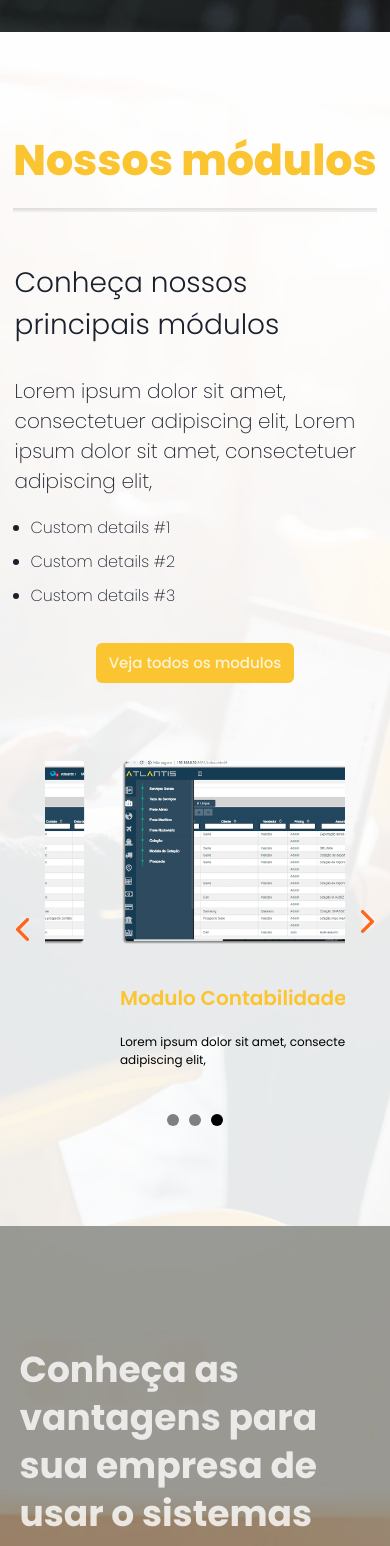
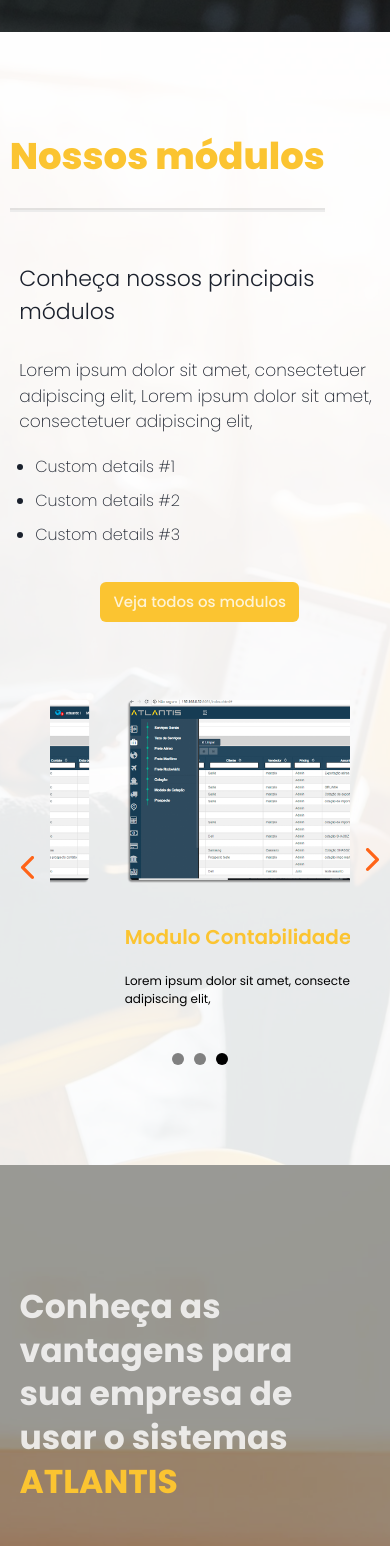
Before and after one commit to arturwatana/layout-mactek, a React (Vite) app: page / in a window 390 px wide. Shown: the part 880-2426 px from the top of the page. Built offline with nearby package versions, Linux system fonts and the light colour scheme.

Commit message:
feat: mobile layout

```diff
--- a/src/Components/MainComponent/index.tsx
+++ b/src/Components/MainComponent/index.tsx
@@ -129,14 +129,14 @@ export default function MainComponent() {
           <div style={{ backgroundColor: "rgb(255, 255, 255, 0.9)", width: "100%", minHeight: "60vh", height: "100%", position: "absolute", zIndex: 90 }} />
           <Image position={"absolute"} src={YoungWoman} w="100%" minH="60vh" h="100%" backgroundRepeat={"no-repeat"} objectFit={"cover"} objectPosition={"50% 42%"} />
           <Flex maxW="1260px" w="100%" justifyContent={"center"} alignItems={"center"} flexDirection={"column"}>
-            <Flex zIndex={900} alignItems={{ sm: "center", xl: "start" }} w={{ sm: "95%", xl: "100%" }} p="100px 0" flexDir={"column"}  >
+            <Flex zIndex={900} alignItems={"start"} w={{ sm: "95%", xl: "100%" }} p="100px 0" flexDir={"column"}  >
               <Flex w={{ sm: "100", xl: "80%" }} borderBottom={"2px solid #ececec"} h="80px">
-                <Heading color={"#fbc431"} fontWeight={800} borderBottom={"2px solid rgba(0,0,0,0.1)"} h="100%" fontSize={"42.7px"}>Nossos módulos</Heading>
+                <Heading color={"#fbc431"}  fontWeight={800} borderBottom={"2px solid rgba(0,0,0,0.1)"} h="100%" fontSize={{sm:"37px", lg:"42.7px"}}>Nossos módulos</Heading>
               </Flex>
               <Flex justifyContent={"center"} alignItems={{ sm: "center", xl: "start" }} flexDir={{ sm: "column", xl: "row" }} >
                 <Flex flexDir={"column"} gap={"20px"} mt="50px" w={{ sm: "95%", xl: "70%" }}>
-                  <Text fontWeight={300} fontSize={"28px"}>Conheça nossos principais módulos</Text>
-                  <Text fontWeight={200} fontSize={"20px"} mt="10px">Lorem ipsum dolor sit amet, consectetuer adipiscing elit, Lorem ipsum dolor sit amet, consectetuer adipiscing elit,</Text>
+                  <Text fontWeight={300} fontSize={{sm:"22px", lg:"28px"}}>Conheça nossos principais módulos</Text>
+                  <Text fontWeight={200} fontSize={{sm:"17px", lg:"20px"}} mt="10px">Lorem ipsum dolor sit amet, consectetuer adipiscing elit, Lorem ipsum dolor sit amet, consectetuer adipiscing elit,</Text>
                   <UnorderedList fontWeight={200} fontSize={"16px"} gap="10px" display={"flex"} flexDirection={"column"}>
                     <ListItem>Custom details #1</ListItem>
                     <ListItem>Custom details #2</ListItem>
@@ -159,7 +159,7 @@ export default function MainComponent() {
           <Image position={"absolute"} minH="70vh" h="100%" src={Background01} w="100%" backgroundRepeat={"no-repeat"} objectFit={"cover"} objectPosition={"40% 50%"} />
           <Flex maxW="1260px" w="100%" justifyContent={"center"} alignItems={"center"} flexDirection={"column"}>
             <Flex zIndex={900} w={{ sm: "90%", xl: "100%" }} justifyContent={"center"} flexDir={"column"} p={"120px 0"} gap={"60px"}>
-              <Heading color={"rgba(255,255,255,0.8)"} w={{ sm: "90%", lg: "60%" }} fontSize={"36px"}>Conheça as vantagens para sua empresa de usar o sistemas <span style={{ color: "#FBC431" }}>ATLANTIS</span></Heading>
+              <Heading color={"rgba(255,255,255,0.8)"} w={{ sm: "90%", lg: "60%" }} fontSize={{sm:"33px", lg:"36px"}}>Conheça as vantagens para sua empresa de usar o sistemas <span style={{ color: "#FBC431" }}>ATLANTIS</span></Heading>
               <Text color={"rgba(255,255,255,0.8)"} w="70%" fontSize={"16px"}>Faça aqui o download da ferramenta para suporte em ambiente <span style={{ color: "#FBC431" }}>Windows</span> e <span style={{ color: "#FBC431" }}>Mac Os</span>. Esta ferramenta permitirá o acesso remoto dos nossos profissionais de suporte para a melhor qualidade no atendimento.</Text>
               <Flex justifyContent={"space-between"} alignItems={{ sm: "center", lg: "start" }} flexDir={{ sm: "column", lg: "row" }}>
                 <Flex w={{ sm: "90%", lg: "49%" }}>
@@ -233,7 +233,7 @@ export default function MainComponent() {
           <div style={{ backgroundColor: "rgba(0, 0, 0, 0.6)", width: "100%", minHeight: "70vh", height: "100%", position: "absolute", zIndex: 90 }} />
           <Image position={"absolute"} src={YoungWoman} w="100vw" height={"100%"} minH={"70vh"} backgroundRepeat={"no-repeat"} objectFit={"cover"} objectPosition={"50% 50%"} />
           <Flex maxW="1260px" w="100%" justifyContent={"center"} alignItems={"center"} flexDirection={"column"}>
-            <Flex zIndex={900} w="80%" alignItems={"center"} flexDir={"column"} gap="46px" p="110px 0" >
+            <Flex zIndex={900} w={{sm:"90%", lg:"80%"}} alignItems={"center"} flexDir={"column"} gap="46px" p="110px 0" >
               <Heading fontSize={"36px"} fontWeight={400} color={"rgba(255,255,255,0.8)"}>Mantenha contato com nossa equipe</Heading>
               <motion.form style={{ display: "flex", gap: "15px", flexDirection: "column", width: "100%", alignItems: "center" }}>
                 <Input background={"rgba(255, 255, 255, 0.2)"} color={"rgba(255,255,255,0.8)"} placeholder="Your Name (required)" />
```
